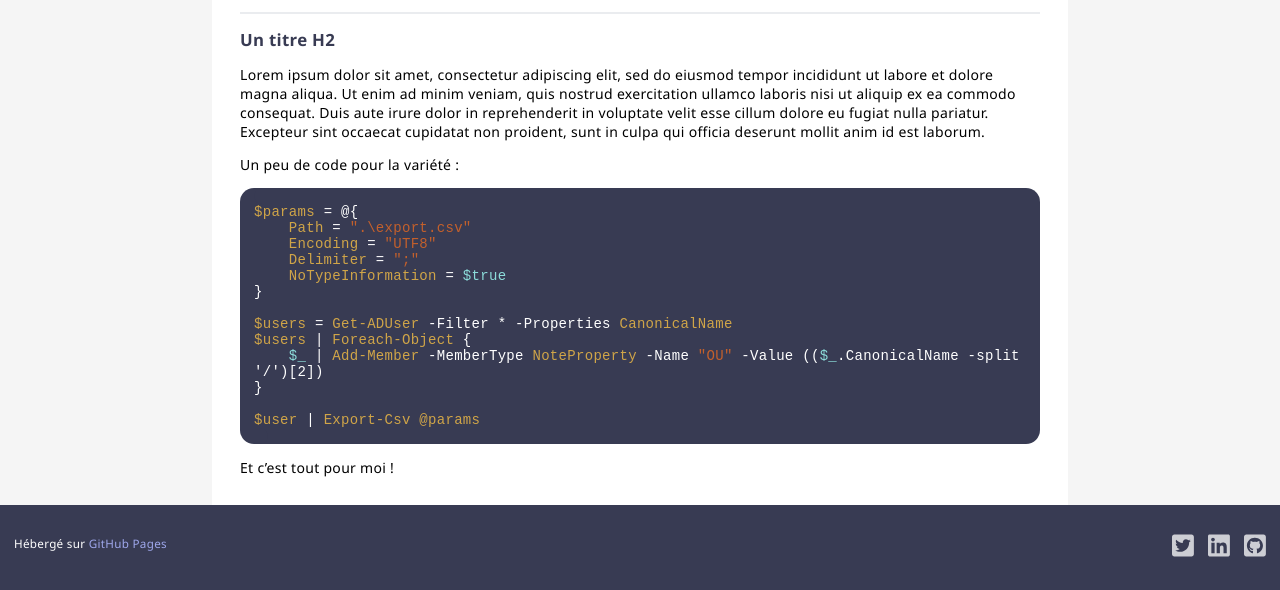
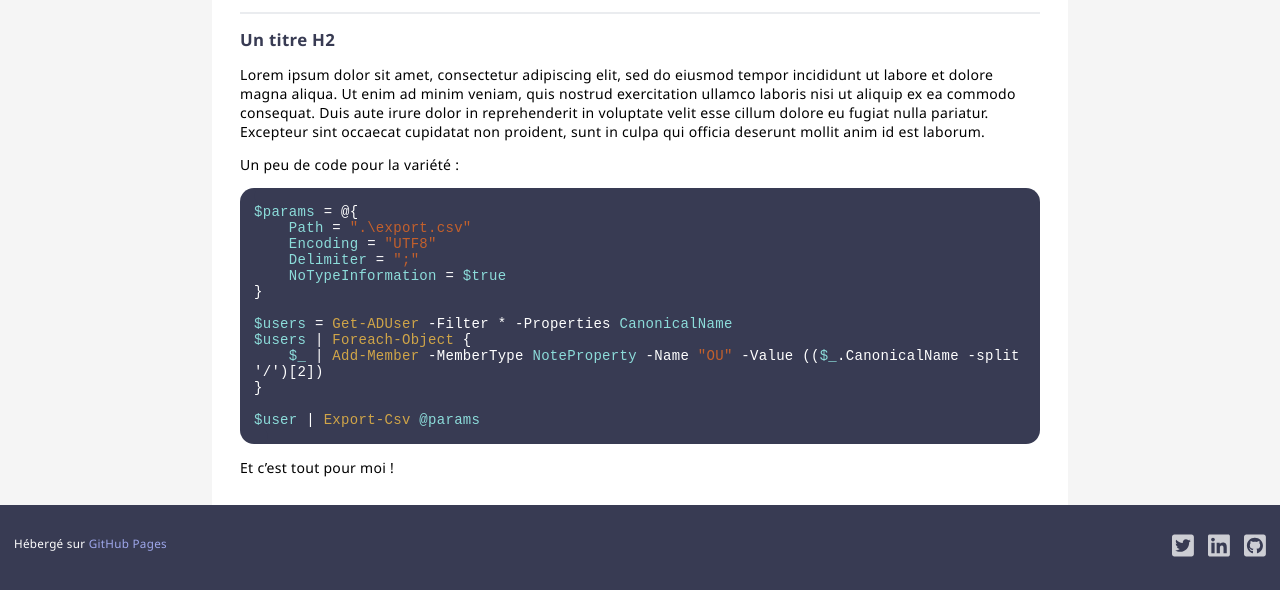
Before and after one commit to leobouard/leobouard.github.io, a Jekyll site: the page built from index.md, in a window 1280 px wide. Shown: the part 1313-1903 px from the top of the page. Built offline with Jekyll 4.4.1, drawn with Linux system fonts in a browser that asks for light colours; our own code applies the rules of GitHub Pages for plain Markdown files.

Commit message:
Update style.scss

```diff
--- a/assets/css/style.scss
+++ b/assets/css/style.scss
@@ -149,8 +149,8 @@ section {
         border-radius: 1em;
 
         .s2 { color: #c3602c; }
-        .n, .nv, .bp, .err, .nx { color: #d0a548; }
-        .bp { color: #8cdcda; }
+        .n { color: #d0a548; }
+        .bp, .nv, .bp, .err, .nx { color: #8cdcda; }
     }
 
 
```
